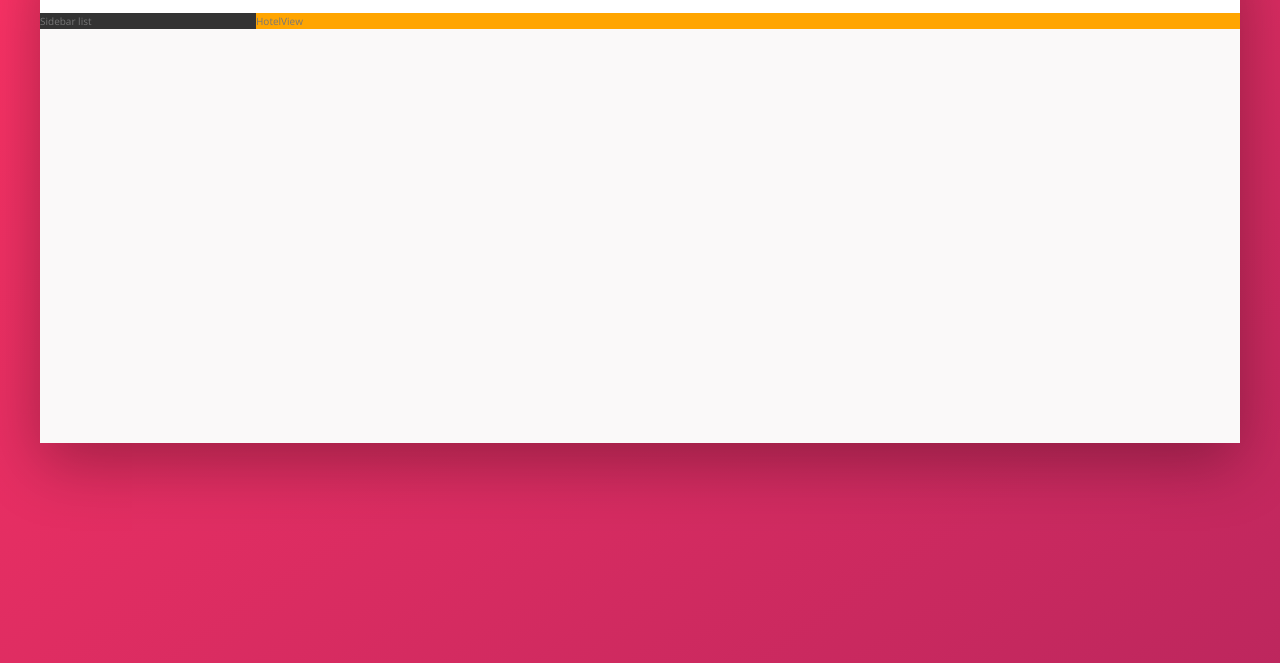
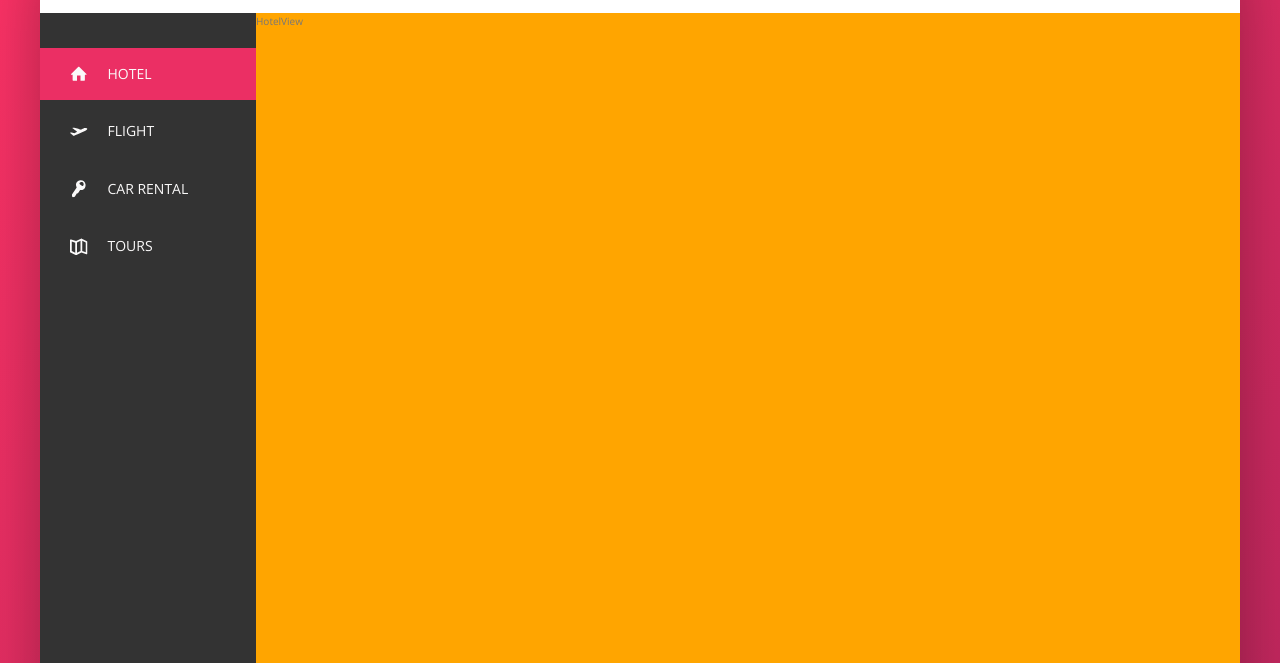
Before and after one commit to abdallah-alaff96/Trillo, a website: page index.html in a window 1280 px wide. Shown: the part 137-800 px from the top of the page. Drawn offline with nearby package versions, Linux system fonts and the light colour scheme.

Commit message:
Building all Sidebar part 1 & 2 togather

```diff
--- a/index.html
+++ b/index.html
@@ -53,7 +53,46 @@
         </nav>
       </header>
       <div class="content">
-        <nav class="sidebar">Sidebar list</nav>
+        <nav class="sidebar">
+          <ul class="side-nav">
+            <li class="side-nav__item side-nav__item--active">
+              <a href="#" class="side-nav__link">
+                <svg class="side-nav__icon">
+                  <use xlink:href="img/sprite.svg#icon-home"></use>
+                </svg>
+                <span class="side-nav__text">Hotel</span>
+              </a>
+            </li>
+            <li class="side-nav__item">
+              <a href="#" class="side-nav__link">
+                <svg class="side-nav__icon">
+                  <use
+                    xlink:href="img/sprite.svg#icon-aircraft-take-off
+                  "
+                  ></use>
+                </svg>
+                <span class="side-nav__text">Flight</span>
+              </a>
+            </li>
+            <li class="side-nav__item">
+              <a href="#" class="side-nav__link">
+                <svg class="side-nav__icon">
+                  <use xlink:href="img/sprite.svg#icon-key"></use>
+                </svg>
+                <span class="side-nav__text">Car rental</span>
+              </a>
+            </li>
+            <li class="side-nav__item">
+              <a href="#" class="side-nav__link">
+                <svg class="side-nav__icon">
+                  <use xlink:href="img/sprite.svg#icon-map"></use>
+                </svg>
+                <span class="side-nav__text">Tours</span>
+              </a>
+            </li>
+          </ul>
+          <div class="legal">&copy; 2021 by trillo. All rights reserved.</div>
+        </nav>
         <main class="hotel-view">HotelView</main>
       </div>
     </div>
--- a/sass/_base.scss
+++ b/sass/_base.scss
@@ -13,6 +13,7 @@
   --color-grey-dark-3: #999;
 
   --shadow-dark: 0 2rem 6rem rgba(0, 0, 0, 0.3);
+  --shadow-darker: 0 2rem 6rem rgba(0, 0, 0, 0.6);
 }
 
 * {
--- a/sass/_components.scss
+++ b/sass/_components.scss
@@ -113,15 +113,78 @@
     right: 1.1rem;
   }
 
-  &__user {
-  }
-
   &__user-photo {
     height: 3.75rem;
     border-radius: 50%;
     margin-right: 1rem;
   }
+}
 
-  &__user-name {
+////////////////////////////////
+//// Side-nav
+
+.side-nav {
+  font-size: 1.4rem;
+  list-style: none;
+  margin-top: 3.5rem;
+
+  &__item {
+    position: relative;
+
+    &:not(:last-child) {
+      margin-bottom: 0.5rem;
+    }
+  }
+
+  &__item::before {
+    content: "";
+    position: absolute;
+    top: 0;
+    left: 0;
+    height: 100%;
+    width: 3px;
+    background-color: var(--color-primary);
+    transform: scaleY(0);
+    transition: transform 0.2s, width 0.4s cubic-bezier(1, 0, 0, 1) 0.2s,
+      background-color 0.1s;
+  }
+
+  &__item:hover::before,
+  &__item--active::before {
+    transform: scaleY(1);
+    width: 100%;
+  }
+
+  &__item:active::before {
+    background-color: var(--color-primary-light);
+  }
+
+  &__link:link,
+  &__link:visited {
+    color: var(--color-grey-light-1);
+    display: flex;
+    align-items: center;
+    text-decoration: none;
+    text-transform: uppercase;
+    padding: 1.5rem 3rem;
+    position: relative;
+    z-index: 10;
+  }
+
+  &__icon {
+    height: 1.75rem;
+    width: 1.75rem;
+    margin-right: 2rem;
+    fill: currentColor; // to get the pairent or the last element color
   }
 }
+
+////////////////////////////////
+//// legal
+
+.legal {
+  font-size: 1.2rem;
+  color: var(--color-grey-light-4);
+  text-align: center;
+  padding: 2.5rem;
+}
--- a/sass/_layouts.scss
+++ b/sass/_layouts.scss
@@ -23,9 +23,15 @@
 .sidebar {
   background-color: var(--color-grey-dark-1);
   flex: 0 0 18%;
+  display: flex;
+  flex-direction: column;
+  justify-content: space-between;
 }
 
 .hotel-view {
+  // TEST
   background-color: orange;
+  height: 80rem;
+
   flex: 1;
 }
```
Also changed, not shown: css/style.css.
